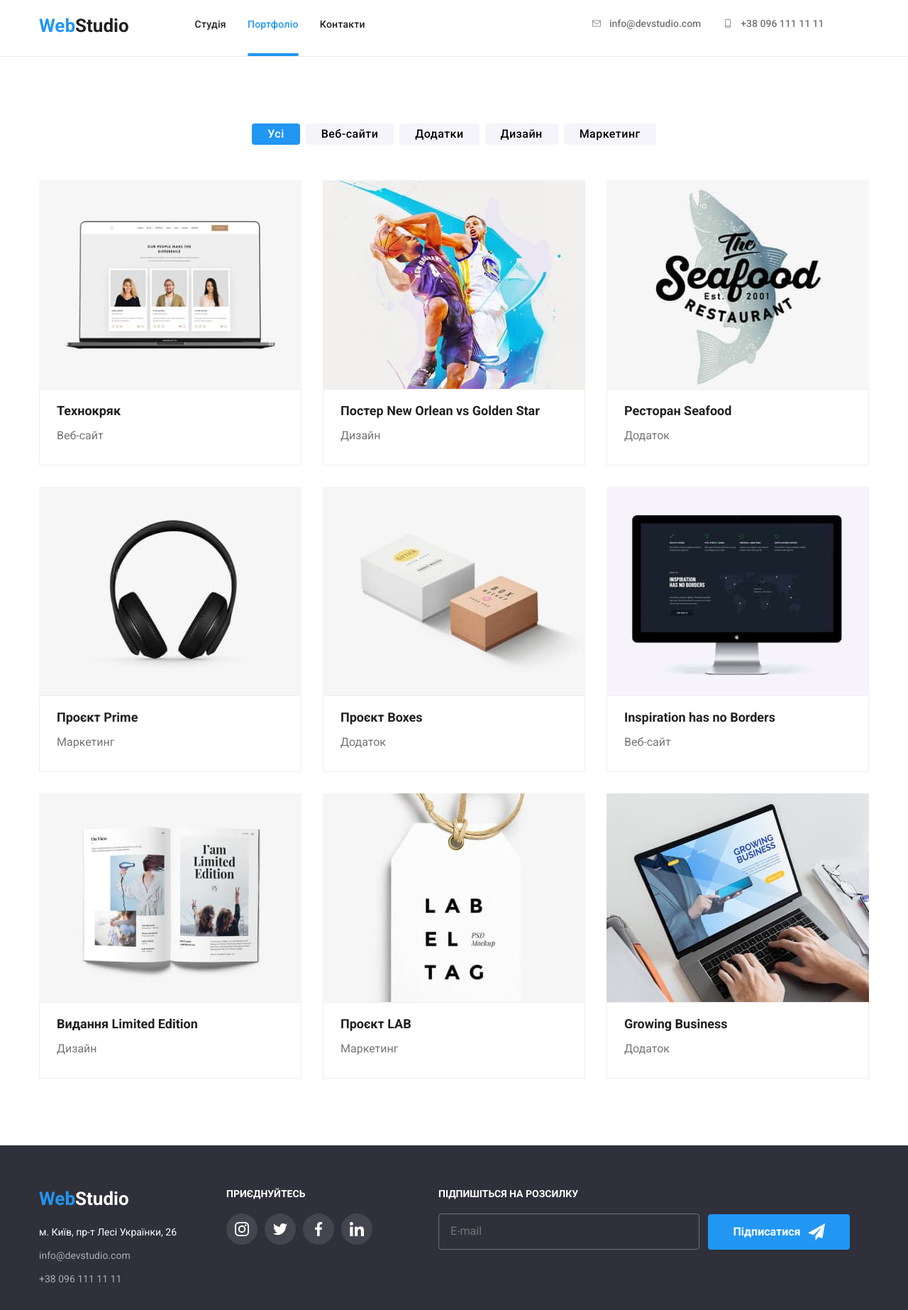
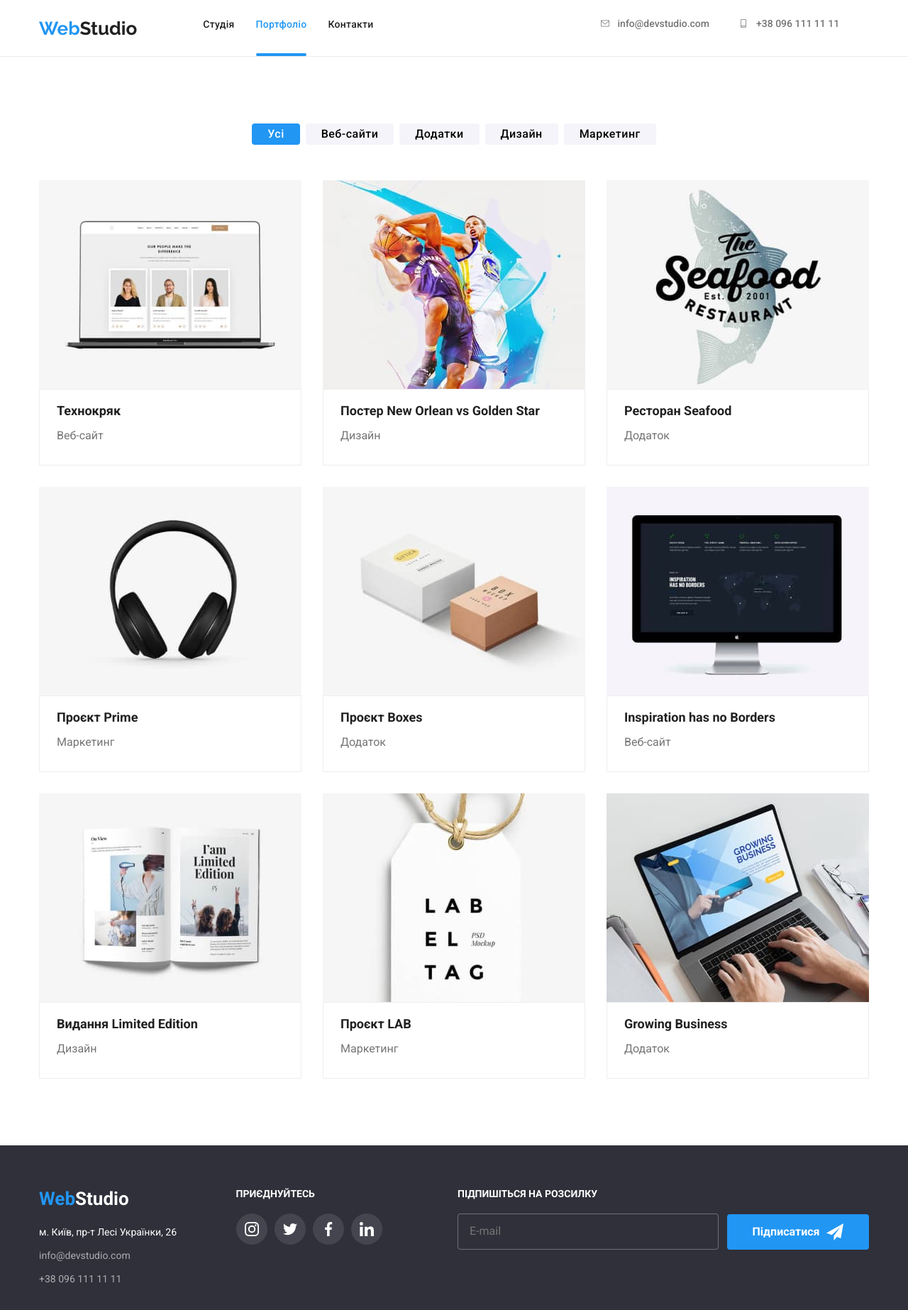
Before and after one commit to AnastasiiaVld/goit-markup-hw-08, a plain HTML site: page portfolio.html in a window 1280 px wide. Shown: the whole page at 71% size. Drawn offline with nearby package versions, Linux system fonts and the light colour scheme.

Commit message:
adaptive

```diff
--- a/sass/components/_footer-mailing.scss
+++ b/sass/components/_footer-mailing.scss
@@ -23,7 +23,7 @@
 }
 
 .footer-mailing__form-input {
-    width: 450px;
+  width: 100%;
   padding: 15px 16px;
   background: transparent;
   border: 1px solid rgba(255, 255, 255, 0.3);
@@ -35,7 +35,7 @@
 
   @media screen and (min-width: 1200px) {
     margin-bottom: 0px;
-        width: 368px
+    width: 368px;
   }
 
   &:hover,
@@ -60,7 +60,8 @@
   cursor: pointer;
 
   margin-left: 12px;
-    transition: color 250ms cubic-bezier(0.4, 0, 0.2, 1), border-color 250ms cubic-bezier(0.4, 0, 0.2, 1);
+  transition: color 250ms cubic-bezier(0.4, 0, 0.2, 1),
+    border-color 250ms cubic-bezier(0.4, 0, 0.2, 1);
 
   &:hover,
   &:focus {
--- a/sass/components/_footer-social.scss
+++ b/sass/components/_footer-social.scss
@@ -3,6 +3,7 @@
 
   @media screen and (min-width: 1200px) {
     margin-right: 93px;
+    margin-bottom: 0;
   }
 }
 
@@ -37,7 +38,8 @@
   color: var(--White-color);
   background: rgba(255, 255, 255, 0.1);
 
-    transition: background-color 250ms cubic-bezier(0.4, 0, 0.2, 1), color 500ms cubic-bezier(0.4, 0, 0.2, 1);
+  transition: background-color 250ms cubic-bezier(0.4, 0, 0.2, 1),
+    color 500ms cubic-bezier(0.4, 0, 0.2, 1);
 
   &:hover,
   &:focus {
--- a/sass/components/_footer.scss
+++ b/sass/components/_footer.scss
@@ -1,5 +1,5 @@
 .footer {
-    background-color: #2F303A;
+  background-color: #2f303a;
   padding-top: 60px;
   padding-bottom: 60px;
 }
@@ -7,6 +7,7 @@
 .footer-container {
   @media screen and (min-width: 1200px) {
     display: flex;
+    justify-content: space-between;
   }
 }
 
--- a/sass/components/_header.scss
+++ b/sass/components/_header.scss
@@ -1,8 +1,9 @@
 .header {
+  padding-top: 10px;
+  padding-bottom: 10px;
+  @media screen and (min-width: 768px) {
     padding-top: 25px;
     padding-bottom: 25px;
-    height: 60px;
-    @media screen and (min-width: 768px) {
     height: 80px;
   }
 }
@@ -12,16 +13,29 @@
 }
 
 .header__link {
-    font-family: 'Raleway' sans-serif;
-    font-size: 26px;
+  font-family: "Raleway", sans-serif;
+  font-size: 24px;
   font-weight: 700;
   text-decoration: none;
-    line-height: 0.86;
+  line-height: calc(28 / 24);
   color: var(--Main-color);
-    margin-right: 93px;
+  padding-top: 16px;
+  padding-bottom: 16px;
 
   &:visited {
     color: var(--Main-color);
+  }
+
+  @media screen and (min-width: 768px) {
+    padding: 0;
+    margin-right: 87px;
+  }
+
+  @media screen and (min-width: 1200px) {
+    font-size: 26px;
+    line-height: calc(31 / 26);
+    margin-right: 93px;
+    padding: 0;
   }
 }
 
@@ -33,11 +47,14 @@
   display: none;
 
   @media screen and (min-width: 768px) {
-        display: block;
+    display: flex;
+    flex-direction: column;
+    gap: 10px;
   }
 
   @media screen and (min-width: 1200px) {
     display: flex;
+    flex-direction: inherit;
     justify-content: center;
   }
 }
@@ -51,10 +68,6 @@
   display: flex;
   align-items: center;
   transition: color 250ms cubic-bezier(0.4, 0, 0.2, 1);
-
-    @media screen and (min-width: 768px) {
-        margin-bottom: 10px;
-    }
 
   @media screen and (min-width: 1200px) {
     font-size: 14px;
--- a/sass/components/_main-heading.scss
+++ b/sass/components/_main-heading.scss
@@ -11,7 +11,7 @@
 }
 
 .main-heading__overlay {
-  // height: 400px;
+  max-width: 1600px;
   margin-left: auto;
   margin-right: auto;
   background-size: cover;
@@ -53,6 +53,7 @@
         url(../images/hero/imgmm_@2x.jpg);
     }
   }
+
   @media screen and (min-width: 1200px) {
     background-image: linear-gradient(
         to right,
@@ -76,13 +77,16 @@
 .main-heading__title {
   margin-right: auto;
   margin-left: auto;
-  width: 360px;
   font-size: 26px;
   font-weight: 900;
   color: var(--White-color);
   line-height: calc(42 / 26);
   margin-bottom: 30px;
   text-transform: uppercase;
+
+  @media screen and (min-width: 480px) and (max-width: 1199px) {
+    width: 360px;
+  }
 
   @media screen and (min-width: 1200px) {
     width: 696px;
```
Also changed, not shown: index.html (+9 -4 lines), sass/components/_modal.scss (+11 -8 lines), css/main.css, css/main.min.css, sass/components/_footer-contact.scss (indentation only), 2 other files. Lines whose indentation alone changed are shown as unchanged.
